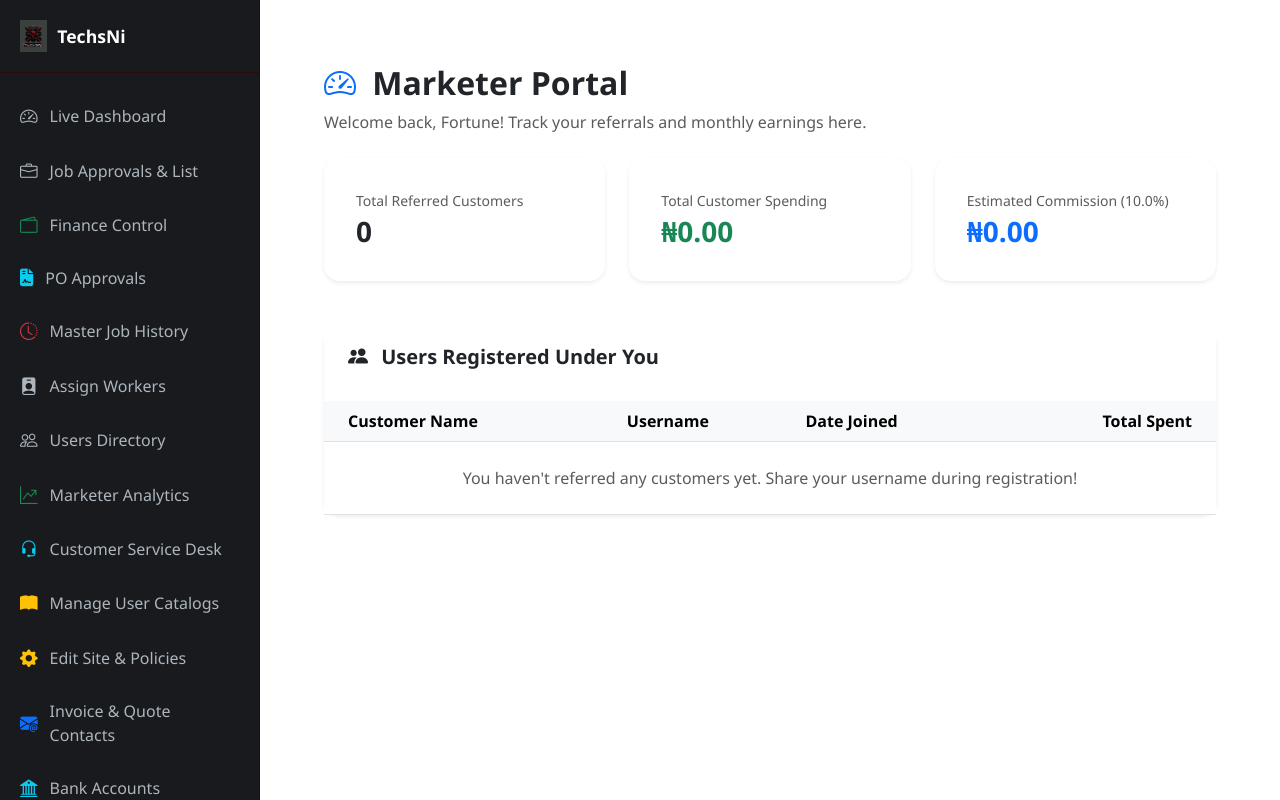
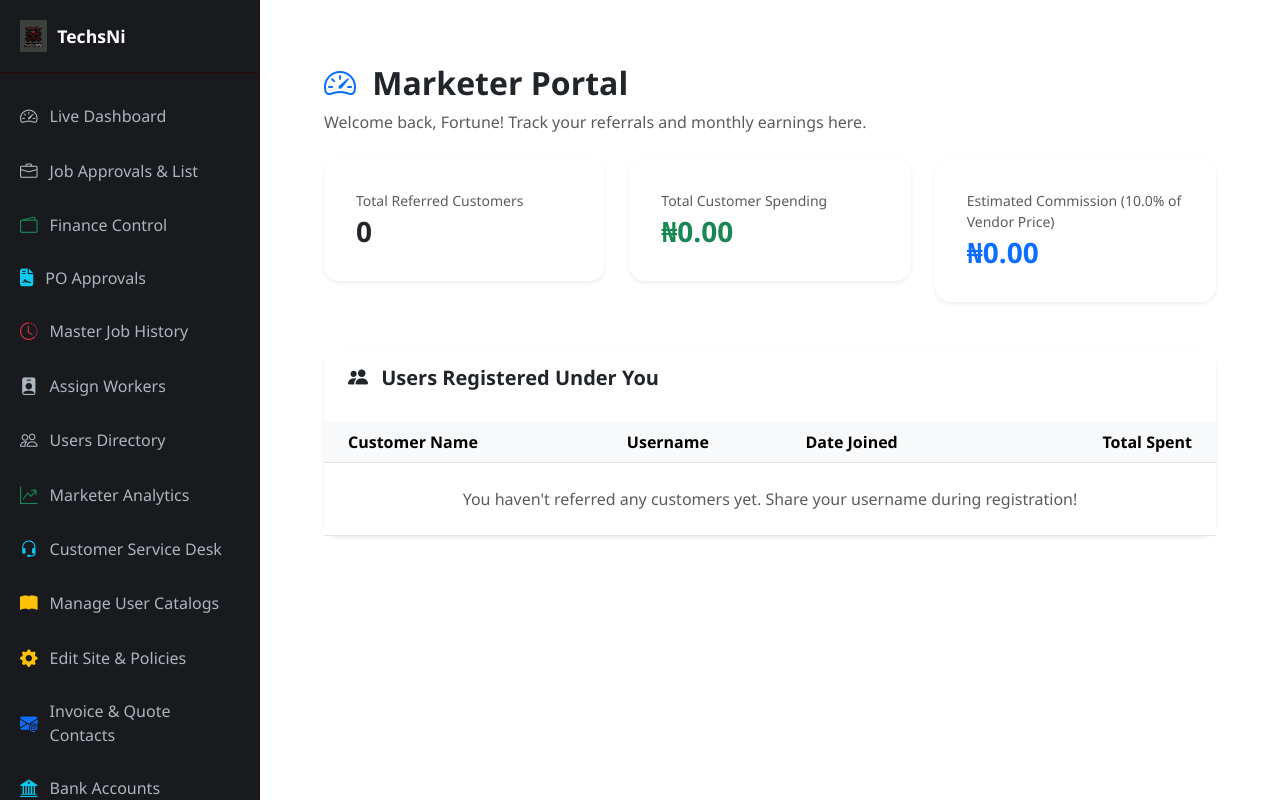
Before and after one commit to fortuneibrahim1/TechsNi, a Django app: page /services/dashboard/marketer/ in a window 1280 px wide. Run offline with Django 5.2, Linux system fonts and the light colour scheme; a user stored in the database is signed in; data comes from the database, SQL or seed files in the repository.

Commit message:
Update marketer_dashboard.html

```diff
--- a/services/templates/services/dashboards/marketer_dashboard.html
+++ b/services/templates/services/dashboards/marketer_dashboard.html
@@ -32,7 +32,8 @@
         <div class="col-md-4">
             <div class="card shadow-sm border-0 rounded-4 p-3 bg-white">
                 <div class="card-body">
-                    <span class="text-muted small d-block mb-1">Estimated Commission ({{ commission_rate }}%)</span>
+                    <!-- Updated text to explicitly indicate calculation based on Confidential Vendor Price -->
+                    <span class="text-muted small d-block mb-1">Estimated Commission ({{ commission_rate }}% of Vendor Price)</span>
                     <h3 class="fw-bold text-primary mb-0">₦{{ estimated_commission|floatformat:2 }}</h3>
                 </div>
             </div>
```
